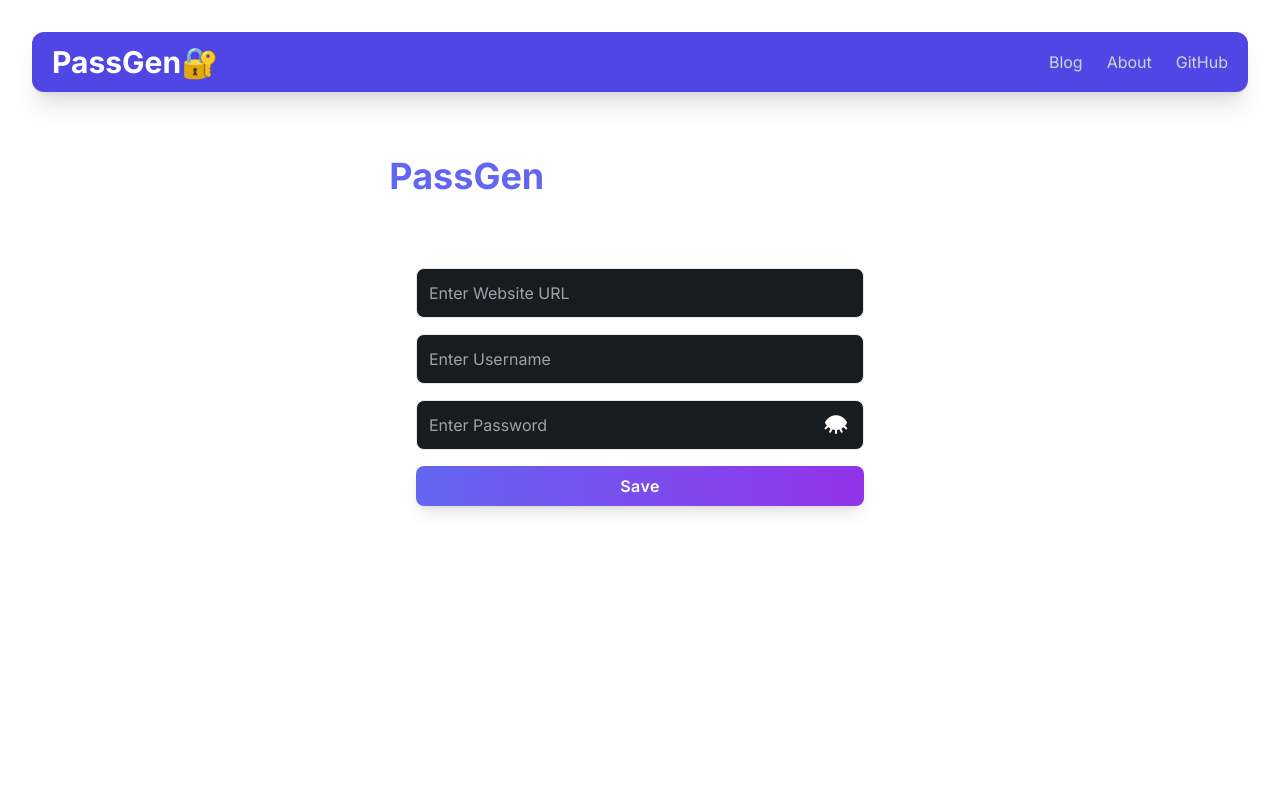
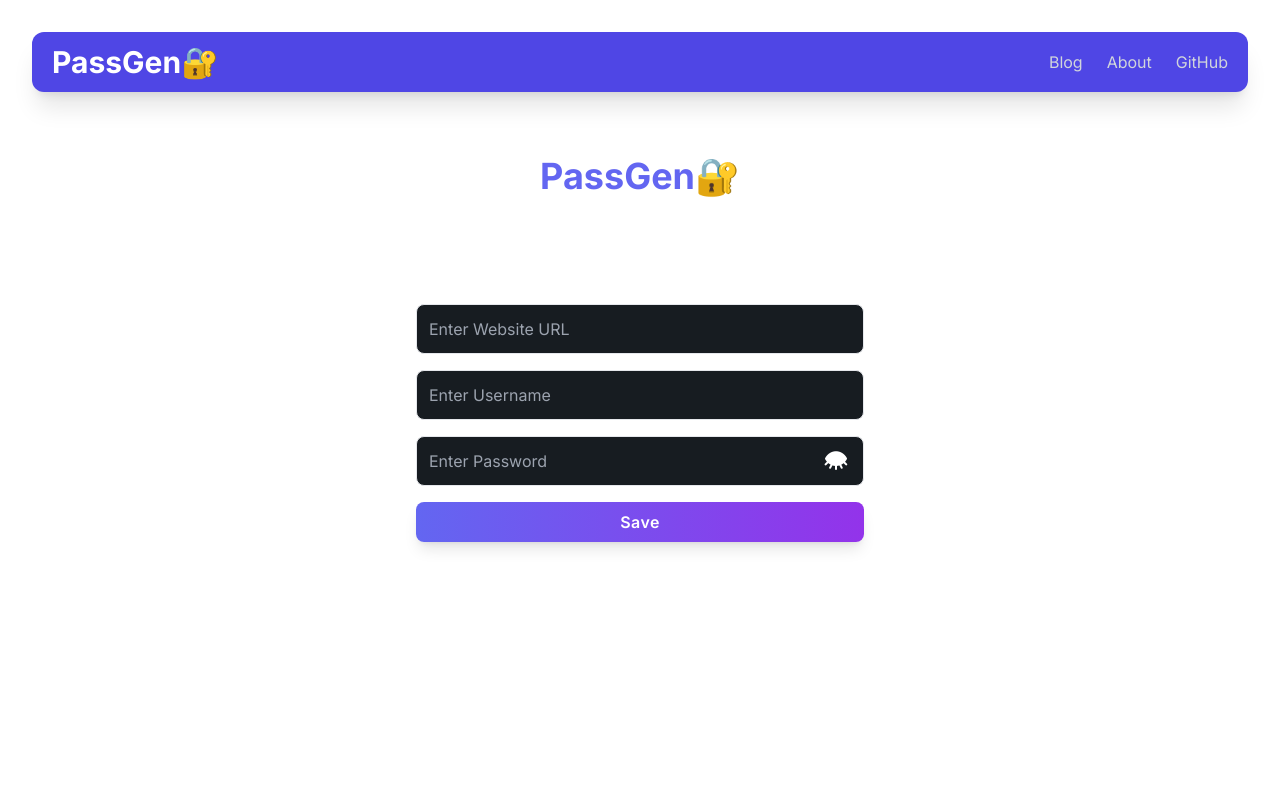
Before and after one commit to yashmandi/password-gen, a React (Vite) app: page /password-manager in a window 1280 px wide. Shown: the top 800 px of the page. Built offline with nearby package versions, Linux system fonts and the light colour scheme.

Commit message:
manager ui

```diff
--- a/src/pages/Manager.jsx
+++ b/src/pages/Manager.jsx
@@ -81,8 +81,10 @@ const Manager = () => {
       <div className="container mx-auto px-4 sm:px-6 lg:px-8">
         <div className="py-16">
           <div className="text-center">
-            <h1 className="text-4xl font-bold text-white mb-2">
-              <span className="text-indigo-500">PassGen</span> Password Manager
+            <h1 className=" font-bold text-white mb-2">
+              <span className="text-indigo-500 text-3xl sm:text-4xl">PassGen🔐</span>{" "}
+              <br />
+              <span className="text-xl sm:text-3xl">Password Manager</span>
             </h1>
             <p className="text-md text-white">Unlock Security with PassGen!</p>
           </div>
```
